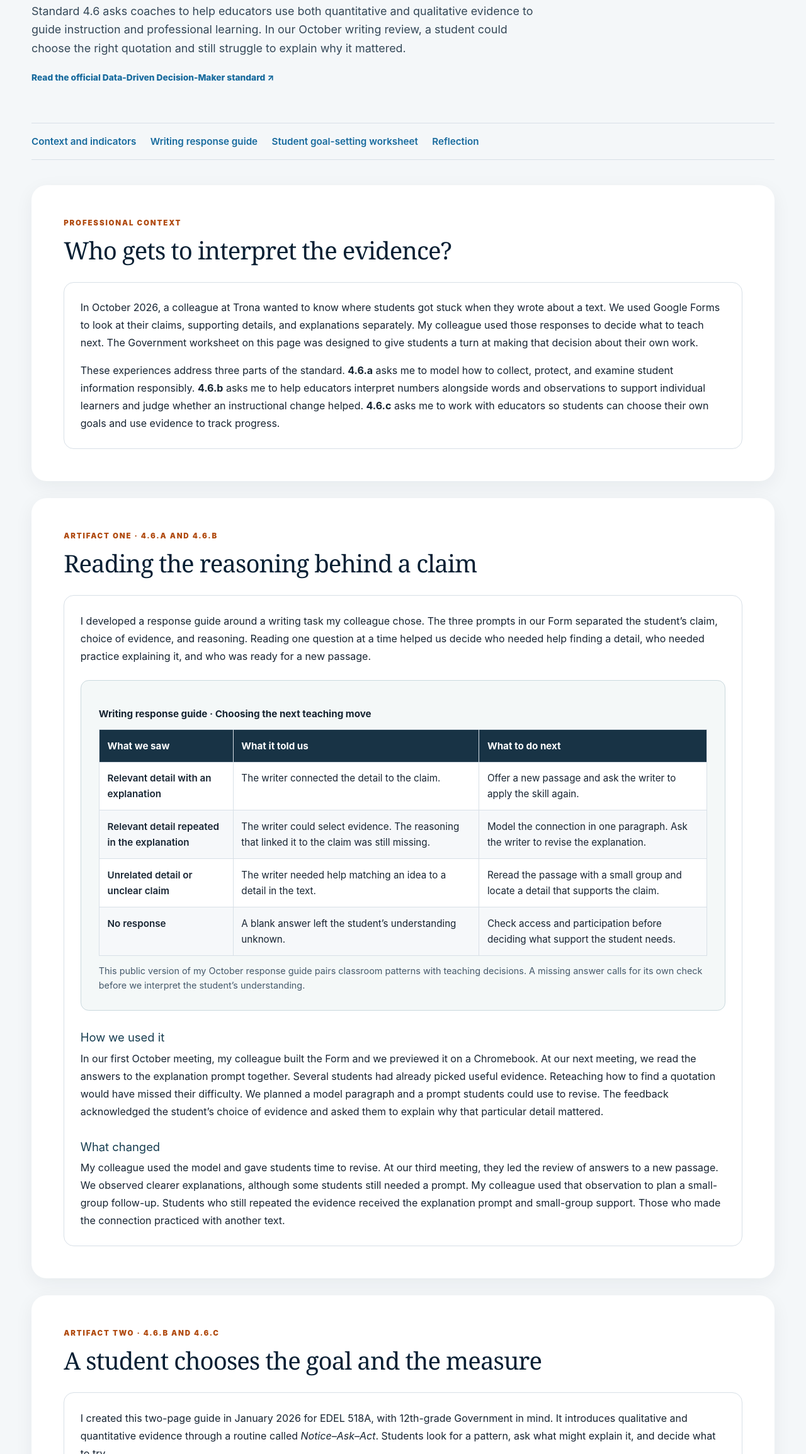
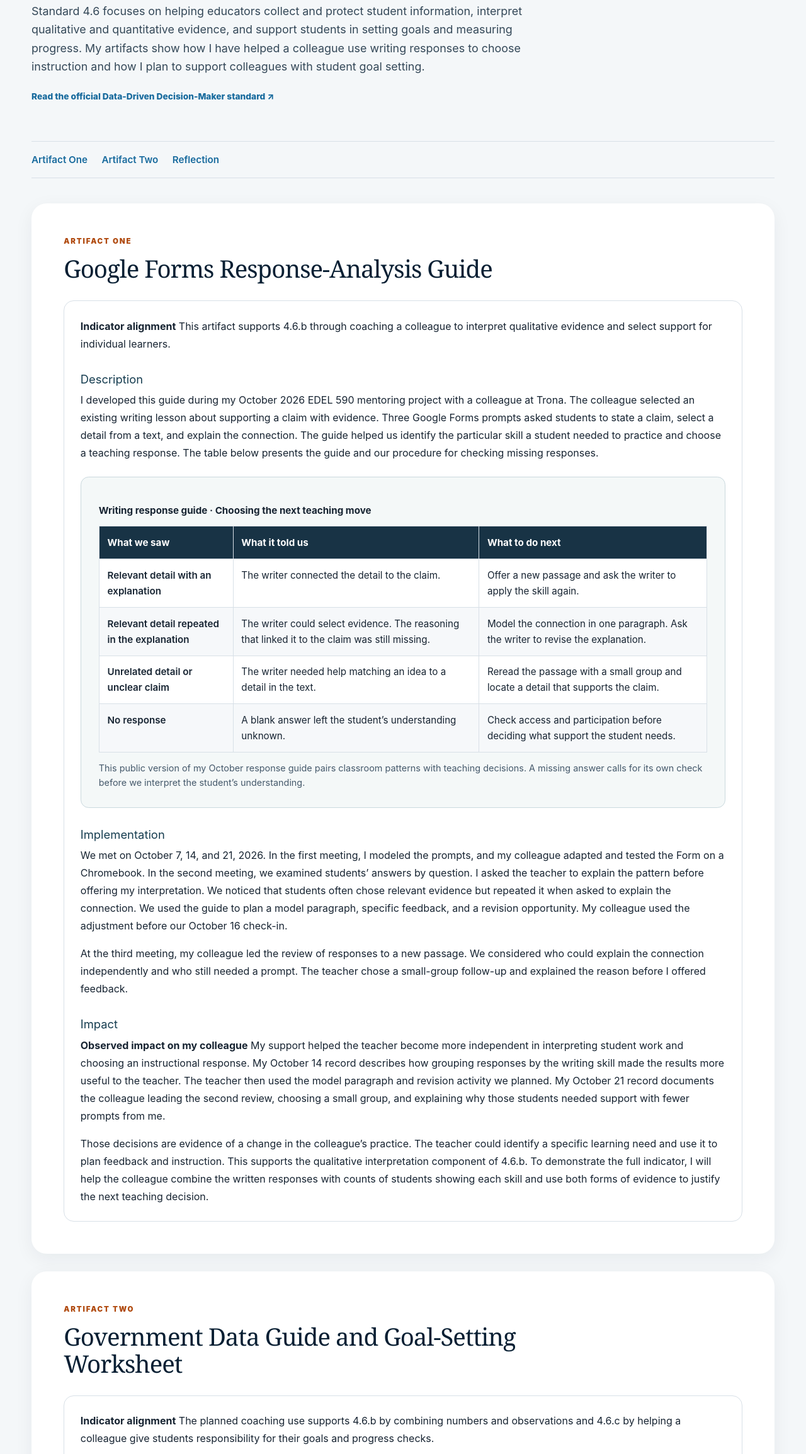
Before and after one commit to Trevor20456/trevor20456.github.io, a plain HTML site: page standards/4-6/index.html in a window 1280 px wide. Shown: the part 491-2800 px from the top of the page at 63% size. Drawn offline with Linux system fonts and the light colour scheme.

Commit message:
Reorganize Standard 4.6 around required sections and colleague impact

```diff
--- a/standards/4-6/index.html
+++ b/standards/4-6/index.html
@@ -3,20 +3,15 @@
 <header class="page-intro">
   <p class="eyebrow">ISTE Coach Standard 4.6</p>
   <h1>Data-Driven Decision-Maker</h1>
-  <div class="page-lede"><p>Standard 4.6 asks coaches to help educators use both quantitative and qualitative evidence to guide instruction and professional learning. In our October writing review, a student could choose the right quotation and still struggle to explain why it mattered.</p><a class="source-link" href="https://iste.org/standards/coaches">Read the official Data-Driven Decision-Maker standard <span aria-hidden="true">↗</span></a></div>
+  <div class="page-lede"><p>Standard 4.6 focuses on helping educators collect and protect student information, interpret qualitative and quantitative evidence, and support students in setting goals and measuring progress. My artifacts show how I have helped a colleague use writing responses to choose instruction and how I plan to support colleagues with student goal setting.</p><a class="source-link" href="https://iste.org/standards/coaches">Read the official Data-Driven Decision-Maker standard <span aria-hidden="true">↗</span></a></div>
 </header>
-<nav class="section-jump" aria-label="On this page"><a href="#data-context">Context and indicators</a><a href="#response-guide">Writing response guide</a><a href="#student-goals">Student goal-setting worksheet</a><a href="#reflection">Reflection</a></nav>
-<section class="content-section" aria-labelledby="data-context">
-  <div class="section-heading"><p class="eyebrow">Professional context</p><h2 id="data-context">Who gets to interpret the evidence?</h2></div>
+<nav class="section-jump" aria-label="On this page"><a href="#response-guide">Artifact One</a><a href="#student-goals">Artifact Two</a><a href="#reflection">Reflection</a></nav>
+<section class="content-section" aria-labelledby="response-guide">
+  <div class="section-heading"><p class="eyebrow">Artifact One</p><h2 id="response-guide">Google Forms Response-Analysis Guide</h2></div>
   <div class="prose-card">
-    <p>In October 2026, a colleague at Trona wanted to know where students got stuck when they wrote about a text. We used Google Forms to look at their claims, supporting details, and explanations separately. My colleague used those responses to decide what to teach next. The Government worksheet on this page was designed to give students a turn at making that decision about their own work.</p>
-    <p>These experiences address three parts of the standard. <strong>4.6.a</strong> asks me to model how to collect, protect, and examine student information responsibly. <strong>4.6.b</strong> asks me to help educators interpret numbers alongside words and observations to support individual learners and judge whether an instructional change helped. <strong>4.6.c</strong> asks me to work with educators so students can choose their own goals and use evidence to track progress.</p>
-  </div>
-</section>
-<section class="content-section" aria-labelledby="response-guide">
-  <div class="section-heading"><p class="eyebrow">Artifact one · 4.6.a and 4.6.b</p><h2 id="response-guide">Reading the reasoning behind a claim</h2></div>
-  <div class="prose-card">
-    <p>I developed a response guide around a writing task my colleague chose. The three prompts in our Form separated the student’s claim, choice of evidence, and reasoning. Reading one question at a time helped us decide who needed help finding a detail, who needed practice explaining it, and who was ready for a new passage.</p>
+    <p><strong>Indicator alignment</strong> This artifact supports 4.6.b through coaching a colleague to interpret qualitative evidence and select support for individual learners.</p>
+    <h3>Description</h3>
+    <p>I developed this guide during my October 2026 EDEL 590 mentoring project with a colleague at Trona. The colleague selected an existing writing lesson about supporting a claim with evidence. Three Google Forms prompts asked students to state a claim, select a detail from a text, and explain the connection. The guide helped us identify the particular skill a student needed to practice and choose a teaching response. The table below presents the guide and our procedure for checking missing responses.</p>
     <figure class="response-map" id="decision-guide"><div class="portfolio-table-wrap"><table role="table">
       <caption>Writing response guide · Choosing the next teaching move</caption>
       <thead role="rowgroup"><tr role="row"><th role="columnheader" scope="col">What we saw</th><th role="columnheader" scope="col">What it told us</th><th role="columnheader" scope="col">What to do next</th></tr></thead>
@@ -28,37 +23,44 @@
       </tbody>
     </table></div>
     <figcaption>This public version of my October response guide pairs classroom patterns with teaching decisions. A missing answer calls for its own check before we interpret the student’s understanding.</figcaption></figure>
-    <h3>How we used it</h3>
-    <p>In our first October meeting, my colleague built the Form and we previewed it on a Chromebook. At our next meeting, we read the answers to the explanation prompt together. Several students had already picked useful evidence. Reteaching how to find a quotation would have missed their difficulty. We planned a model paragraph and a prompt students could use to revise. The feedback acknowledged the student’s choice of evidence and asked them to explain why that particular detail mattered.</p>
-    <h3>What changed</h3>
-    <p>My colleague used the model and gave students time to revise. At our third meeting, they led the review of answers to a new passage. We observed clearer explanations, although some students still needed a prompt. My colleague used that observation to plan a small-group follow-up. Students who still repeated the evidence received the explanation prompt and small-group support. Those who made the connection practiced with another text.</p>
+    <h3>Implementation</h3>
+    <p>We met on October 7, 14, and 21, 2026. In the first meeting, I modeled the prompts, and my colleague adapted and tested the Form on a Chromebook. In the second meeting, we examined students’ answers by question. I asked the teacher to explain the pattern before offering my interpretation. We noticed that students often chose relevant evidence but repeated it when asked to explain the connection. We used the guide to plan a model paragraph, specific feedback, and a revision opportunity. My colleague used the adjustment before our October 16 check-in.</p>
+    <p>At the third meeting, my colleague led the review of responses to a new passage. We considered who could explain the connection independently and who still needed a prompt. The teacher chose a small-group follow-up and explained the reason before I offered feedback.</p>
+    <h3>Impact</h3>
+    <p><strong>Observed impact on my colleague</strong> My support helped the teacher become more independent in interpreting student work and choosing an instructional response. My October 14 record describes how grouping responses by the writing skill made the results more useful to the teacher. The teacher then used the model paragraph and revision activity we planned. My October 21 record documents the colleague leading the second review, choosing a small group, and explaining why those students needed support with fewer prompts from me.</p>
+    <p>Those decisions are evidence of a change in the colleague’s practice. The teacher could identify a specific learning need and use it to plan feedback and instruction. This supports the qualitative interpretation component of 4.6.b. To demonstrate the full indicator, I will help the colleague combine the written responses with counts of students showing each skill and use both forms of evidence to justify the next teaching decision.</p>
   </div>
 </section>
 <section class="content-section" aria-labelledby="student-goals">
-  <div class="section-heading"><p class="eyebrow">Artifact two · 4.6.b and 4.6.c</p><h2 id="student-goals">A student chooses the goal and the measure</h2></div>
+  <div class="section-heading"><p class="eyebrow">Artifact Two</p><h2 id="student-goals">Government Data Guide and Goal-Setting Worksheet</h2></div>
   <div class="prose-card">
-    <p>I created this two-page guide in January 2026 for EDEL 518A, with 12th-grade Government in mind. It introduces qualitative and quantitative evidence through a routine called <em>Notice–Ask–Act</em>. Students look for a pattern, ask what might explain it, and decide what to try.</p>
+    <p><strong>Indicator alignment</strong> The planned coaching use supports 4.6.b by combining numbers and observations and 4.6.c by helping a colleague give students responsibility for their goals and progress checks.</p>
+    <h3>Description</h3>
+    <p>I created this two-page resource in January 2026 for EDEL 518A, with 12th-grade Government in mind. The first page explains qualitative and quantitative data and introduces the Notice–Ask–Act routine. The second asks students to choose one number and one observation, develop a SMART goal, identify a strategy and support, and reflect at a later check-in. It gives a colleague a concrete resource for guiding student conversations about evidence and progress.</p>
     <figure class="source-figure"><img src="/artifacts/edel-518a-data-project-page-2.jpg" alt="Goal-setting worksheet with spaces for a number, an observation, a personal goal, a strategy, a measure of success, and a check-in reflection" width="1020" height="1320" loading="lazy"><figcaption>On the second page, a student pairs a number from their work with an observation, chooses a goal, and decides how to check their progress.</figcaption></figure>
     <p class="portfolio-file-links"><a class="artifact-link" href="/artifacts/data-informed-goal-setting/">View the original data guide, worksheet, and accessible text <span aria-hidden="true">→</span></a></p>
-    <h3>Using the worksheet in a student conference</h3>
-    <p>A teacher can introduce the worksheet with two questions. “What do you notice in your work?” and “What would you like to do better next time?” The student chooses a goal and a way to measure it. At the next check-in, the teacher asks the student to bring an example and decide whether to keep or change the strategy.</p>
-    <p>For example, a student might notice that they explained one of three quotations in a draft. They might aim to explain two of three on the next assignment and underline the sentence connecting each quotation to their claim. When the teacher asks which explanation is strongest and why, the student can use both the count and their own writing to judge progress.</p>
+    <h3>Implementation</h3>
+    <p>The resource is complete, and the coaching implementation described here is planned. At an upcoming planning meeting, I will work with a colleague to select a current assignment and adapt the worksheet’s examples to that learning goal. I will model how to ask a student to interpret a result, choose a goal, and decide what evidence would show improvement. The colleague will rehearse the questions and select when the first conference and follow-up will occur.</p>
+    <p>After the colleague tries the routine, we will review the adapted worksheet, a goal and follow-up with identifying details removed, and the teacher’s observations. We will discuss whether students could explain their goals and measures, then revise any questions that caused confusion. This gives our follow-up a specific focus on the colleague’s use of the resource.</p>
+    <h3>Impact</h3>
+    <p><strong>Anticipated impact on colleagues</strong> I expect this coaching to help an educator use both a measurable result and a student’s explanation when deciding what support to provide. The teacher will have a routine for helping students choose a goal, select a strategy, and return to evidence at a check-in. This connects to 4.6.c because my role is to help the colleague support students’ ownership of goals and progress.</p>
+    <p>I will evaluate that impact through the colleague’s adapted conference questions, a deidentified goal and check-in, and the teacher’s explanation of a decision made from that evidence. For example, a teacher might notice that a student’s score increased while the student still struggles to explain a concept, then adjust the next conference accordingly. That example illustrates the kind of educator decision I will look for. Evidence of the teacher making and explaining such decisions will show whether my coaching is improving their practice.</p>
   </div>
 </section>
 <section class="content-section" aria-labelledby="reflection">
-  <div class="section-heading"><p class="eyebrow">Professional reflection</p><h2 id="reflection">What I learned from reviewing student work with a colleague</h2></div>
+  <div class="section-heading"><p class="eyebrow">Professional reflection</p><h2 id="reflection">My competence and next steps for Standard 4.6</h2></div>
   <div class="prose-card portfolio-reflections">
-    <article><h3>4.6.a · Collect and protect student information</h3>
-      <p>I can help an educator decide what information a learning question actually calls for. Three short prompts helped us identify the writing difficulty. We agreed that any examples brought to a future meeting should have identifying information removed. I am still developing the secure-handling part of this indicator. With a colleague, I will review who can open the Form’s responses, where our working notes belong, and which identifying details to remove from examples we bring to a coaching meeting.</p>
+    <article><h3>4.6.a · Facilitate Data Collection and Analysis</h3>
+      <p><strong>I am working toward full competence in 4.6.a.</strong> The October work shows that I can help a colleague collect information tied to a learning goal and interpret missing responses carefully. We also agreed to remove identifying details from examples used in future meetings. To demonstrate the secure collection and protection required by this indicator, I will model a review of the Form’s access settings with a colleague, agree on where working records belong, and prepare a deidentified example together. I will then ask the colleague to explain and repeat those steps so I can assess whether my modeling supports independent practice.</p>
     </article>
-    <article><h3>4.6.b · Use evidence to choose and evaluate instruction</h3>
-      <p>This is the part of the standard where I have the clearest evidence of my coaching. Asking my colleague to describe what a student still needed kept the conversation focused on teaching. By the third meeting my colleague could choose a follow-up and explain why it fit the writing. In another review, I would add a simple count of explanations that connect the evidence to the claim on each passage. Reading a few explanations together would help us interpret that count and decide whether to keep or change the modeling routine.</p>
+    <article><h3>4.6.b · Help Educators Interpret Data</h3>
+      <p><strong>I have demonstrated competence in coaching qualitative interpretation and am working toward full competence in 4.6.b.</strong> My colleague’s independent review and small-group decision show that my support helped them connect students’ writing with instruction. The indicator also calls for quantitative evidence. In our next review, we will count responses in the guide’s categories and examine examples within each category. I will ask the teacher to explain how the counts and written responses together support a decision for an individual learner, then revisit that learner’s work after the adjustment.</p>
     </article>
-    <article><h3>4.6.c · Give students a role in monitoring progress</h3>
-      <p>In the October writing review, my colleague made the instructional decision. Designing the Government worksheet made me think about which decisions a student can make. The teacher can help a student interpret a score, but the goal and the measure of progress should make sense to the student. To evaluate my coaching on this indicator, I would review a deidentified goal and its later check-in with the teacher. The most telling detail would be the student’s explanation of why they kept or changed a strategy.</p>
+    <article><h3>4.6.c · Support Student Data Use</h3>
+      <p><strong>I am working toward full competence in 4.6.c.</strong> The Government worksheet provides a structure for student-selected goals and progress checks. My next step is to complete the planned coaching cycle with a colleague and examine how the teacher helps students use that structure. I will look for the colleague asking students to explain their evidence, choose their own goal, and decide whether a strategy helped. A deidentified goal, later check-in, and the colleague’s reflection will help me judge how effectively our partnership supports student ownership and what I need to change in my coaching.</p>
     </article>
   </div>
-  <p class="artifact-label">Artifact sources</p><p>The response guide draws on the assessment and instructional materials from my October 2026 EDEL 590 mentoring project. The original Government guide and worksheet were developed for EDEL 518A.</p>
+  <p class="artifact-label">Artifact sources</p><p>The response guide and account of colleague impact draw on my October 2026 EDEL 590 assessment materials and weekly mentoring record. The Government guide and worksheet were developed for EDEL 518A.</p>
 </section>
 <nav class="page-pagination" aria-label="Standard pages"><a href="/standards/4-5/">← Professional Learning Facilitator</a><a href="/standards/4-7/">Digital Citizen Advocate →</a></nav>
 </div></main><footer class="site-footer"><div><strong>Trevor Arcadipane</strong><span>ISTE Coach Standards Professional Portfolio</span></div><div class="footer-links"><a href="https://iste.org/standards/coaches">ISTE Coach Standards</a><a href="https://ed.fullerton.edu/edtech/overview/">CSUF Educational Technology</a></div></footer></div></body></html>
```
Also changed, not shown: 1 other file.
